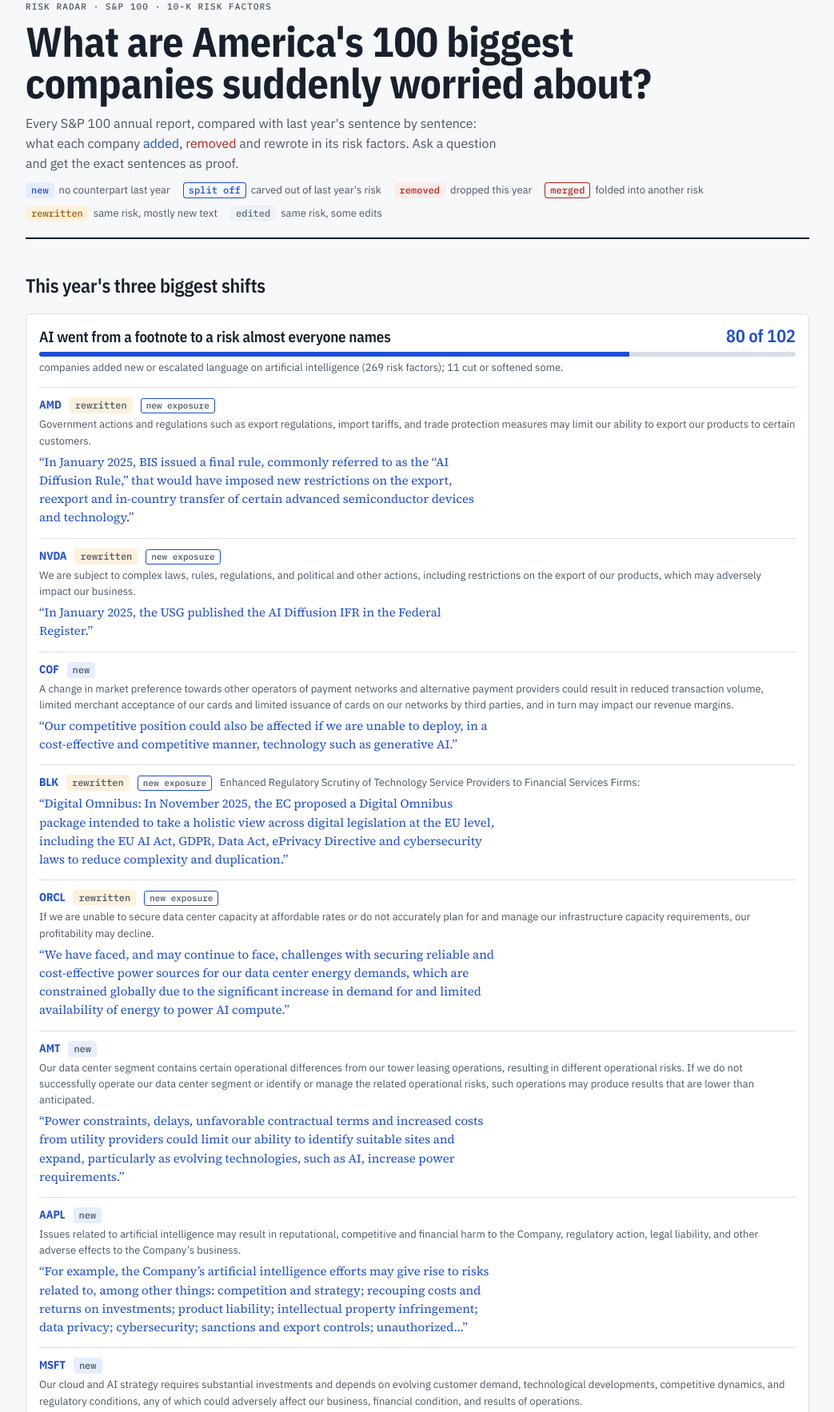
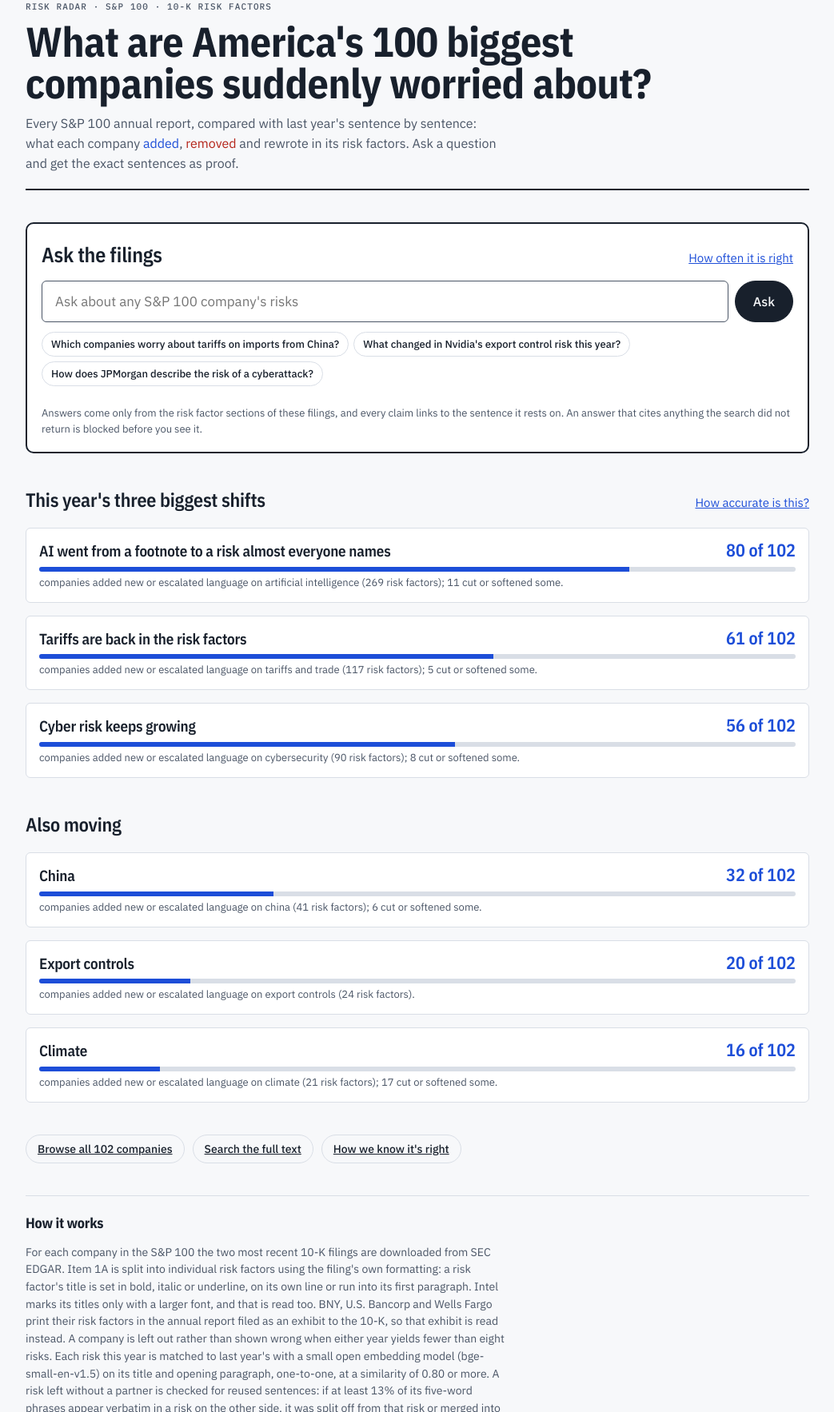
Before and after one commit to joaquinramirezg/risk-radar, a website: page site/index.html in a window 1280 px wide. Shown: the part 33-1799 px from the top of the page at 80% size, without its empty margins (118-1161 px from the left). Drawn offline with nearby package versions, Linux system fonts and the light colour scheme.

Commit message:
Put Ask at the top of the front page

```diff
--- a/site/app.js
+++ b/site/app.js
@@ -118,15 +118,16 @@
   }
 
   function renderHome() {
+    const lg = document.querySelector(".legend"); if (lg) lg.hidden = true;
     document.title = "Risk Radar: what America's biggest companies are worried about";
     const F = FINDINGS, n = F.companies;
-    const top = F.themes.filter(t => LEAD[t.theme]).map((t, k) => findingHTML(t, n, k === 0, LEAD[t.theme])).join("");
+    const top = F.themes.filter(t => LEAD[t.theme]).map((t, k) => findingHTML(t, n, false, LEAD[t.theme])).join("");
     const rest = F.themes.filter(t => !LEAD[t.theme]).map(t => findingHTML(t, n)).join("");
-    view.innerHTML = `<div style="display:grid;gap:44px">
-      <section class="findings" aria-labelledby="fi"><div class="section-head"><h2 id="fi">This year's three biggest shifts</h2></div>${top}</section>
+    view.innerHTML = `<div style="display:grid;gap:40px">
       ${askHTML()}
+      <section class="findings" aria-labelledby="fi"><div class="section-head"><h2 id="fi">This year's three biggest shifts</h2><a href="#eval">How accurate is this?</a></div>${top}</section>
       <section class="findings" aria-labelledby="mo"><div class="section-head"><h2 id="mo">Also moving</h2></div>${rest}</section>
-      <p><a class="showall" href="#all">Browse all ${INDEX.companies.length} companies and search every risk factor</a></p>
+      <p class="home-links"><a class="showall" href="#all">Browse all ${INDEX.companies.length} companies</a> <a class="showall" href="#all">Search the full text</a> <a class="showall" href="#eval">How we know it's right</a></p>
     </div>`;
     wireAsk();
   }
@@ -206,6 +207,7 @@
   }
 
   function renderBrowse() {
+    const lg = document.querySelector(".legend"); if (lg) lg.hidden = false;
     document.title = "All companies · Risk Radar";
     const up = INDEX.companies.filter(c => c.themes.current[theme] > c.themes.previous[theme]).length;
     const q = coQuery.trim().toLowerCase();
@@ -507,6 +509,7 @@
   }
 
   function route() {
+    const lg = document.querySelector(".legend"); if (lg) lg.hidden = false;
     const h = location.hash.slice(1);
     if (h.startsWith("?")) {
       const p = new URLSearchParams(h.slice(1));
--- a/site/index.html
+++ b/site/index.html
@@ -167,7 +167,12 @@ table.acc .num { text-align: right; white-space: nowrap; font-family: var(--f-mo
 .answer .srcs { padding: 0; }
 .askf { display: flex; gap: 8px; flex-wrap: wrap; }
 .askf .search { flex: 1 1 260px; width: auto; }
-section.ask { display: grid; gap: 12px; }
+section.ask { display: grid; gap: 12px; background: var(--sheet); border: 2px solid var(--ink); border-radius: 10px; padding: 18px; }
+section.ask h2 { font-size: 26px; }
+.askf .search { font-size: 17px; padding: 14px 16px; border: 1px solid var(--ink-2); }
+.askf button.showall { background: var(--ink); color: var(--paper); border-color: var(--ink); font-size: 16px; padding: 12px 22px; }
+.home-links { display: flex; flex-wrap: wrap; gap: 10px; margin: 0; }
+.legend[hidden] { display: none; }
 /* findings */
 .findings { display: grid; gap: 16px; }
 .tally { display: flex; flex-wrap: wrap; gap: 8px 22px; font-size: 14px; color: var(--ink-2); margin: 0; }
```
